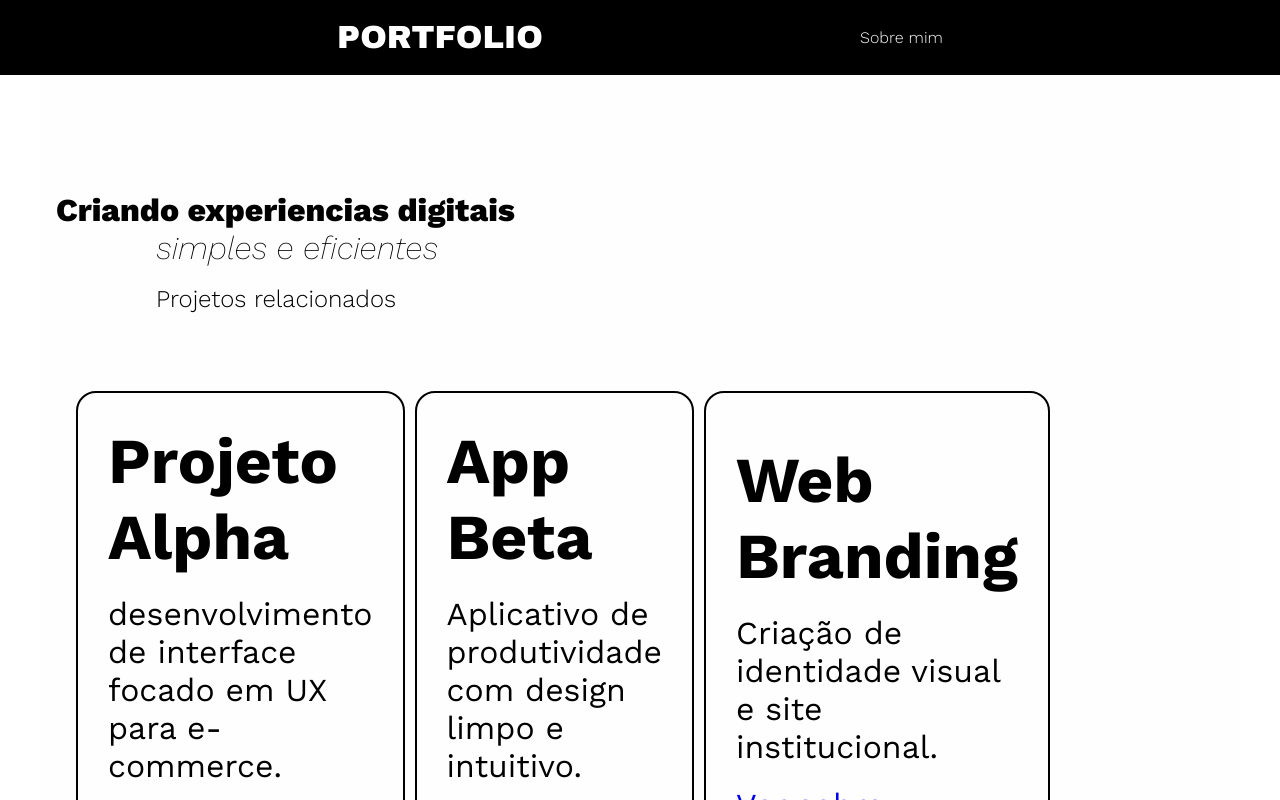
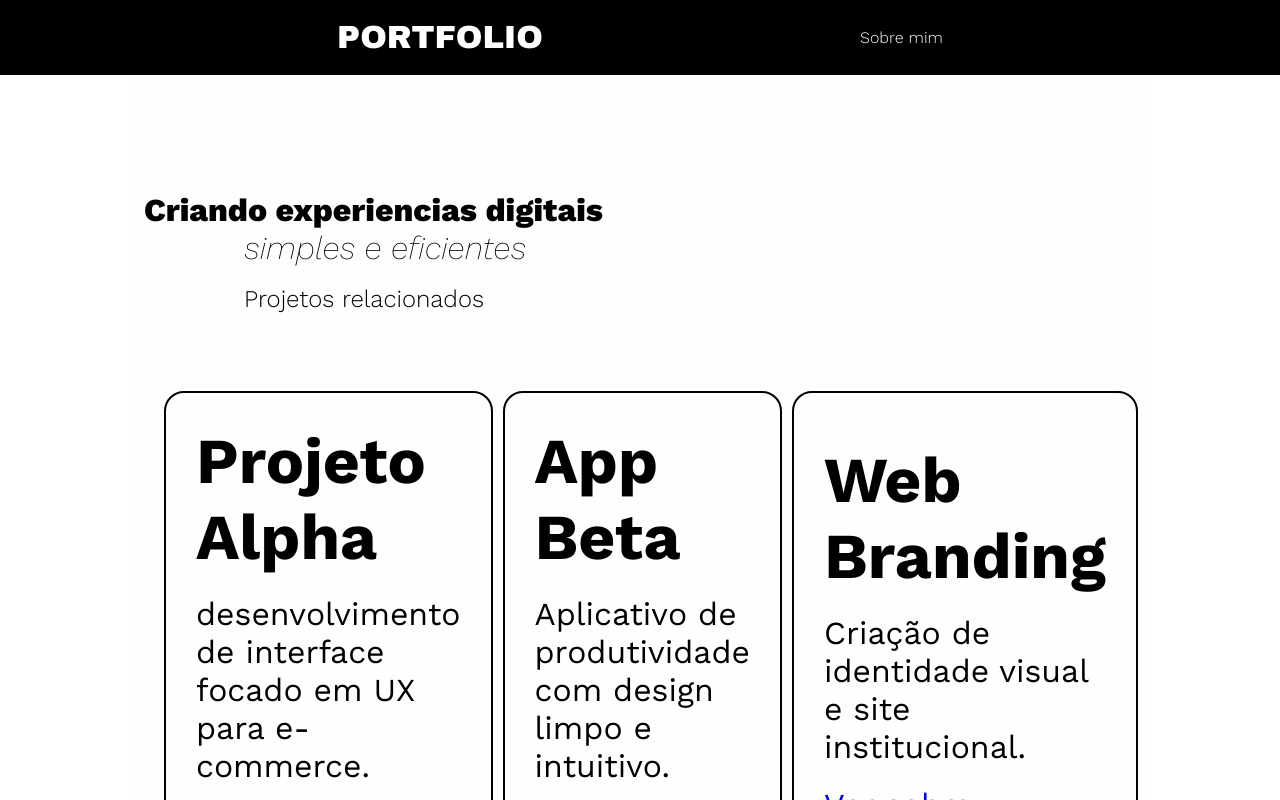
Before and after one commit to DenisKelvin/Portf-lio, a plain HTML site: page index.html in a window 1280 px wide. Drawn offline with nearby package versions, Linux system fonts and the light colour scheme.

Commit message:
Pagina de portfolio

```diff
--- a/style/style.css
+++ b/style/style.css
@@ -181,5 +181,5 @@ main{
 }
 
 @media (min-width: 769px) {
-    .conteudo {width: 80%;}
+    main {width: 80%;}
 }
```
